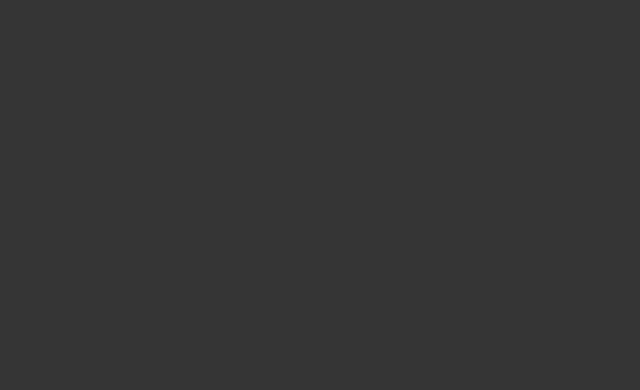
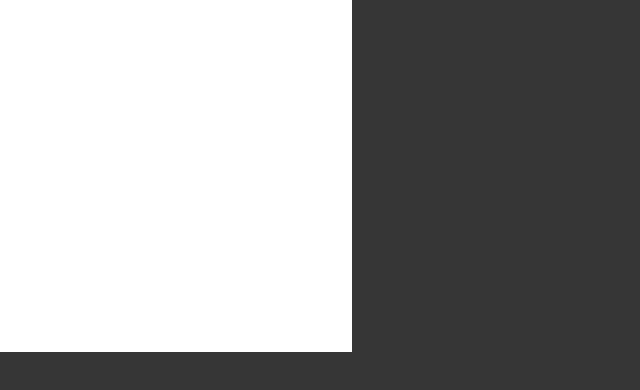
Before and after one commit to bartek623/DrawingRecognition, a React (Vite) app: page / in a window 1280 px wide. Shown: the top 390 px of the page, without its empty margins (0-640 px from the left). Built offline with nearby package versions, Linux system fonts and the light colour scheme.

Commit message:
get data from canvas

```diff
--- a/src/App.tsx
+++ b/src/App.tsx
@@ -1,12 +1,36 @@
 import { CssBaseline, ThemeProvider } from "@mui/material";
 import theme from "./theme/theme";
-import { Canvas } from "./components/Canvas/Canvas";
+import { Canvas, CtxType } from "./components/Canvas/Canvas";
+
+const CANVAS_SIZE = {
+  WIDTH: 64,
+  HEIGHT: 64,
+};
 
 function App() {
+  const canvasChangeHandler = (ctx: CtxType) => {
+    const imageData = ctx?.getImageData(
+      0,
+      0,
+      CANVAS_SIZE.WIDTH,
+      CANVAS_SIZE.HEIGHT
+    );
+
+    if (!imageData) return;
+
+    const data32bits = new Uint32Array(imageData?.data.buffer);
+    const simpleData = data32bits.map((el) => el && 1);
+
+    console.log(simpleData);
+  };
   return (
     <ThemeProvider theme={theme}>
       <CssBaseline />
-      <Canvas width={500} height={500} />
+      <Canvas
+        width={CANVAS_SIZE.WIDTH}
+        height={CANVAS_SIZE.HEIGHT}
+        onChange={canvasChangeHandler}
+      />
     </ThemeProvider>
   );
 }
--- a/src/components/Canvas/Canvas.tsx
+++ b/src/components/Canvas/Canvas.tsx
@@ -1,27 +1,27 @@
 import React, { useEffect, useRef, useState } from "react";
+
+export type CtxType = CanvasRenderingContext2D | undefined;
 
 type CanvasProps = {
   width: number;
   height: number;
+  onChange: (ctx: CtxType) => void;
 };
 
-type ContextType = CanvasRenderingContext2D | undefined;
-
-export function Canvas({ width, height }: CanvasProps) {
+export function Canvas({ width, height, onChange }: CanvasProps) {
   const [isDrawing, setIsDrawing] = useState(false);
-  const [ctx, setCtx] = useState<ContextType>(undefined);
+  const [ctx, setCtx] = useState<CtxType>(undefined);
   const canvasRef = useRef<HTMLCanvasElement>(null);
 
   useEffect(() => {
     const canvas = canvasRef.current;
-    const ctx = canvas?.getContext("2d");
+    const ctx = canvas?.getContext("2d", { colorSpace: "display-p3" });
 
     if (!ctx) return;
 
     setCtx(ctx);
-    ctx.strokeStyle = "#6b5b95";
-    ctx.shadowBlur = 15;
-    ctx.lineWidth = 8;
+    ctx.strokeStyle = "#000";
+    ctx.lineWidth = 0.2;
     ctx.lineJoin = "round";
   }, []);
 
@@ -40,18 +40,22 @@ export function Canvas({ width, height }: CanvasProps) {
   };
 
   const stopDrawing = () => {
+    if (!isDrawing) return;
     setIsDrawing(false);
+    onChange(ctx);
   };
 
   return (
     <canvas
       ref={canvasRef}
+      style={{ transform: "scale(10)", backgroundColor: "white" }}
       width={width}
       height={height}
       onMouseDown={startDrawing}
       onMouseMove={draw}
       onMouseUp={stopDrawing}
       onMouseLeave={stopDrawing}
+      onChange={() => onChange(ctx)}
     />
   );
 }
```
